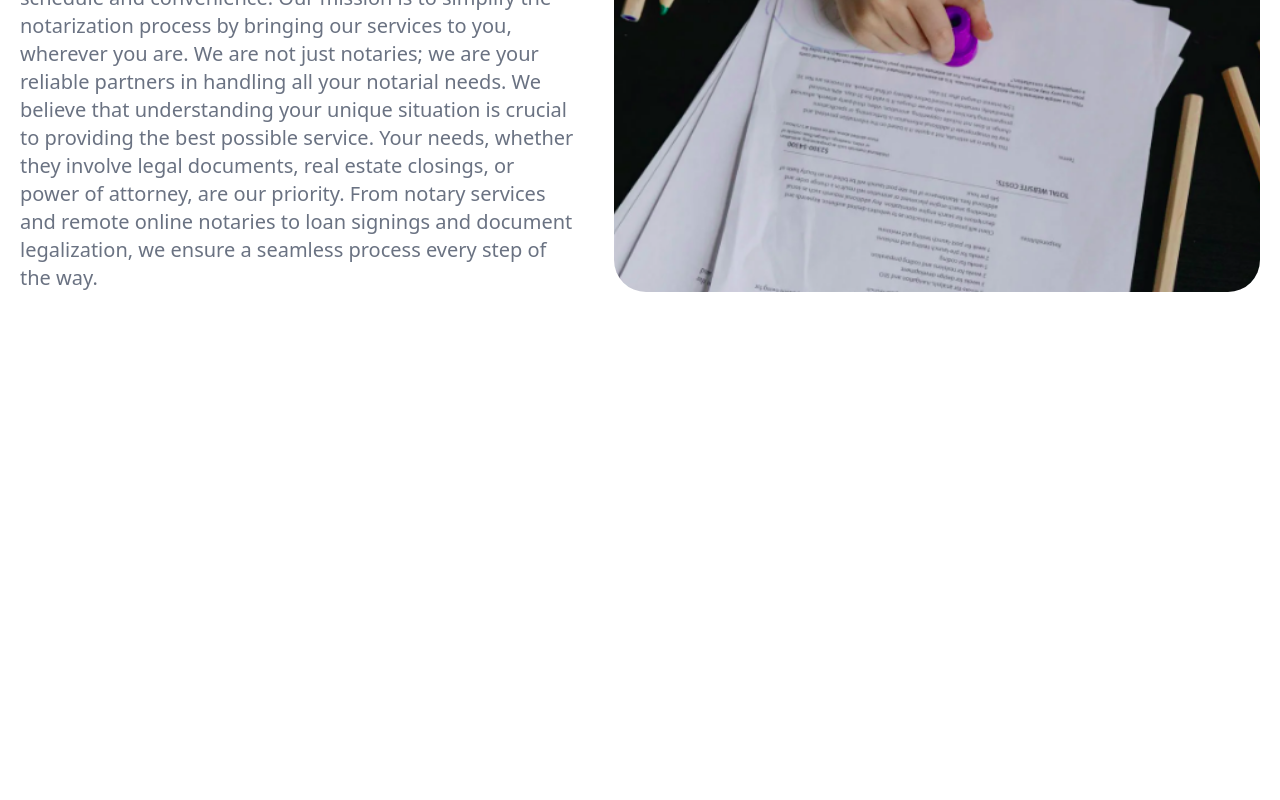
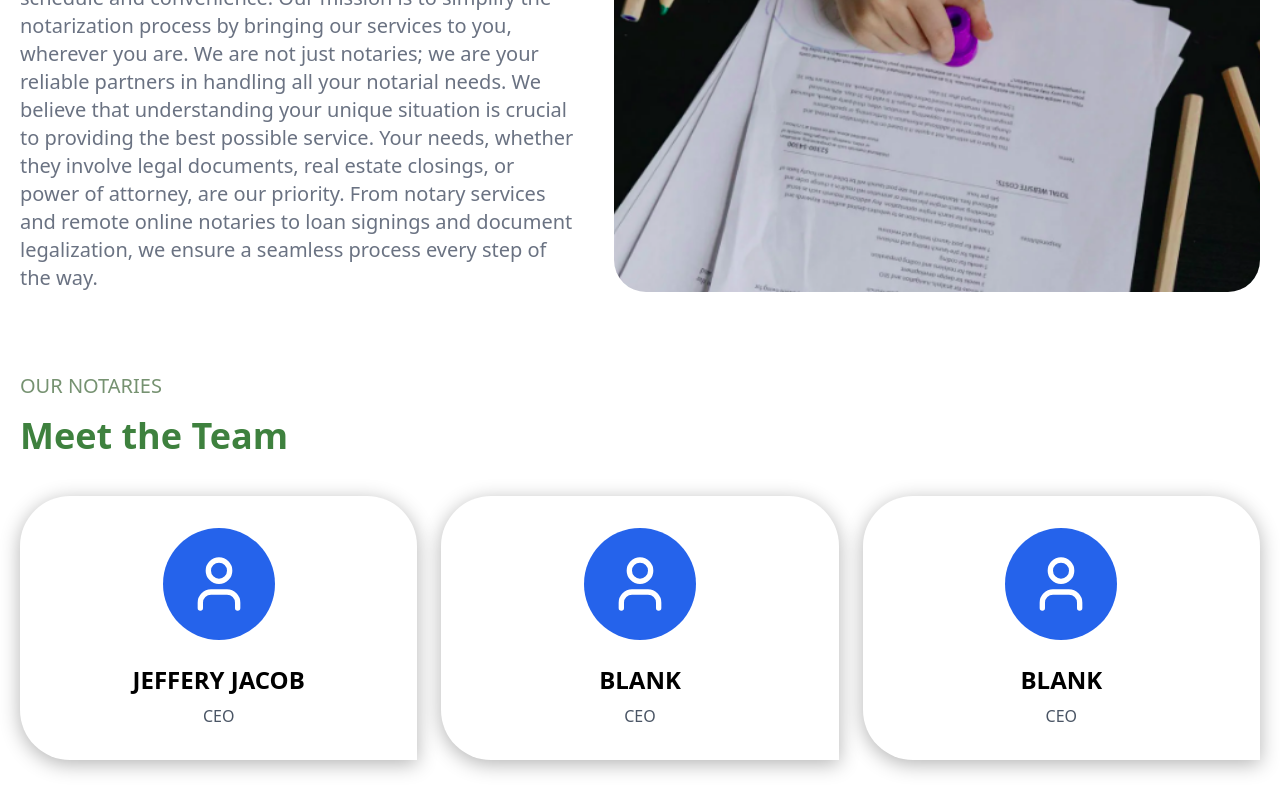
Before and after one commit to backbencherstudio/bigjake350-frontend, a Next.js app: page / in a window 1280 px wide. Shown: the part 2860-3660 px from the top of the page. Before the commit the page ends 3192 px from the top, so only its background shows below. Built offline with nearby package versions, Linux system fonts and the light colour scheme.

Commit message:
MeettheTeam sectiton added

```diff
--- a/app/page.tsx
+++ b/app/page.tsx
@@ -5,6 +5,7 @@ import Image from 'next/image'
 import MobileNotaryServices from '@/components/Home/MobileNotaryServices'
 import OurMobileNotaryServices from '@/components/Home/OurMobileNotaryServices'
 import WhyChoose from '@/components/Home/WhyChoose'
+import MeettheTeam from '@/components/Home/MeettheTeam'
 
 export default function Home() {
   return (
@@ -52,9 +53,9 @@ export default function Home() {
         </div>
       </div>
       <MobileNotaryServices />
-
       <OurMobileNotaryServices />
       <WhyChoose />
+      <MeettheTeam />
     </>
   )
 }
--- /dev/null
+++ b/components/Home/MeettheTeam.tsx
@@ -0,0 +1,39 @@
+import React from 'react'
+import { User } from 'lucide-react'
+
+export default function MeettheTeam() {
+    const team = [
+        {
+            name: "Jeffery Jacob",
+            title: "CEO"
+        },
+        {
+            name: "Blank",
+            title: "CEO"
+        },
+        {
+            name: "Blank",
+            title: "CEO"
+        }
+    ]
+    return (
+        <div className='container px-5 2xl:px-0 py-10'>
+            <div className='flex flex-col gap-4'>
+                <p className='text-[#769271] text-xl uppercase'>our notaries</p>
+                <h1 className='text-2xl sm:text-3xl xl:text-4xl font-bold text-[#3E813E]'>Meet the Team</h1>
+            </div>
+
+            <div className='grid grid-cols-1 md:grid-cols-2 lg:grid-cols-3 gap-6 mt-10'>
+                {team.map((member, index) => (
+                    <div key={index} className='bg-white rounded-t-[50px] rounded-s-[50px] shadow-[0_4px_20px_0px_rgba(0,0,0,0.3)] p-8 flex flex-col items-center'>
+                        <div className='bg-[#2563eb] rounded-full p-6'>
+                            <User className='w-16 h-16 text-white' />
+                        </div>
+                        <h3 className='mt-6 text-2xl font-bold text-black uppercase'>{member.name}</h3>
+                        <p className='mt-2 text-gray-600 text-center'>{member.title}</p>
+                    </div>
+                ))}
+            </div>
+        </div>
+    )
+}
```
